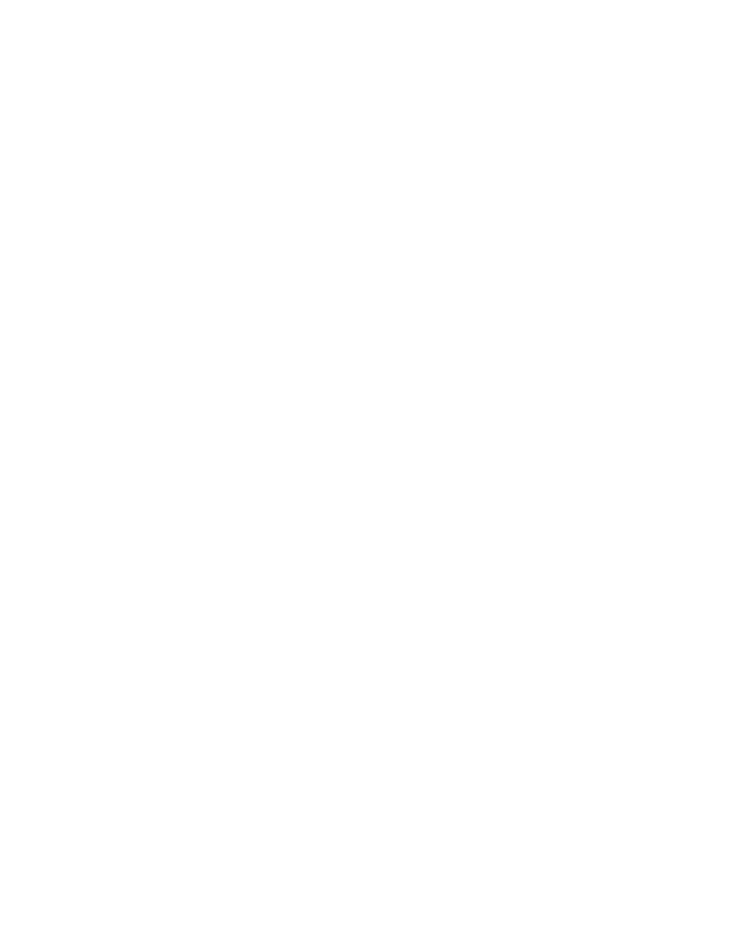
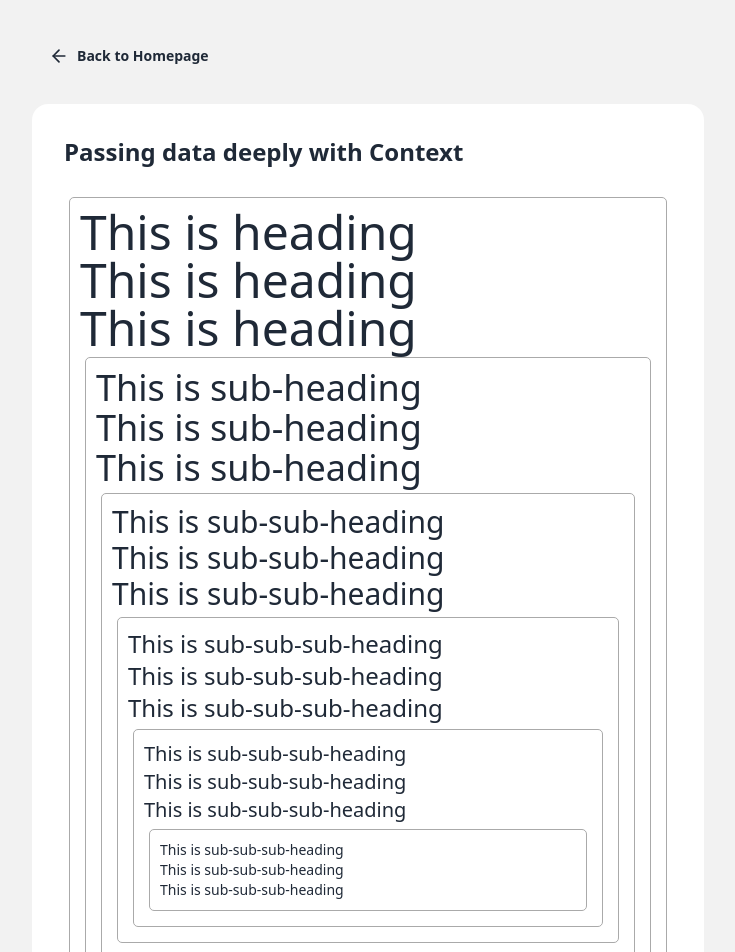
Before and after one commit to Rezuanul-Islam-Fahim/react-state-management, a React app: page /pass-with-context in a window 1280 px wide. Before the commit this address had no page. Shown: the top 952 px of the page, without its empty margins (272-1007 px from the left). Before the commit the page ends 800 px from the top, so only its background shows below. Built offline with nearby package versions, Linux system fonts and the light colour scheme; the HTML template or start-up script is replaced by a standard one.

Commit message:
Implement page with feature -> pass data deeply with context

```diff
--- a/src/App.jsx
+++ b/src/App.jsx
@@ -4,6 +4,7 @@
 import MainContentLayout from './layouts/MainContentLayout'
 import StateWithoutReducer from './pages/StateWithoutReducer'
 import ReducerWithImmer from './pages/ReducerWithImmer'
+import PassingDataWithContext from './pages/PassingDataWithContext'
 
 const App = () => {
   return (
@@ -14,6 +15,7 @@
           <Route path={'/state-without-reducer'} element={<StateWithoutReducer />} />
           <Route path={'/state-reducer'} element={<StateWithReducer />} />
           <Route path={'/reducer-immer'} element={<ReducerWithImmer />} />
+          <Route path={'/pass-with-context'} element={<PassingDataWithContext />} />
         </Route>
       </Routes>
     </BrowserRouter>
--- a/src/index.css
+++ b/src/index.css
@@ -1,3 +1,10 @@
 @tailwind base;
 @tailwind components;
 @tailwind utilities;
+
+.section {
+    padding: 10px;
+    margin: 5px;
+    border-radius: 5px;
+    border: 1px solid #aaa;
+}
--- a/src/pages/HomePage.jsx
+++ b/src/pages/HomePage.jsx
@@ -16,6 +16,10 @@
                     className="btn btn-primary my-2">
                     Reducer with Immer
                 </Link>
+                <Link to={'/pass-with-context'}
+                    className="btn btn-primary my-2">
+                    Pass data with Context
+                </Link>
             </div>
         </div>
     )
--- /dev/null
+++ b/src/pages/PassingDataWithContext.jsx
@@ -0,0 +1,92 @@
+import { createContext, useContext } from 'react'
+
+const PassingDataWithContext = () => {
+    return (
+        <>
+            <h2 className="card-title text-2xl mb-4">
+                Passing data deeply with Context
+            </h2>
+            <Section>
+                <Heading>This is heading</Heading>
+                <Heading>This is heading</Heading>
+                <Heading>This is heading</Heading>
+                <Section>
+                    <Heading>This is sub-heading</Heading>
+                    <Heading>This is sub-heading</Heading>
+                    <Heading>This is sub-heading</Heading>
+                    <Section>
+                        <Heading>This is sub-sub-heading</Heading>
+                        <Heading>This is sub-sub-heading</Heading>
+                        <Heading>This is sub-sub-heading</Heading>
+                        <Section>
+                            <Heading>This is sub-sub-sub-heading</Heading>
+                            <Heading>This is sub-sub-sub-heading</Heading>
+                            <Heading>This is sub-sub-sub-heading</Heading>
+                            <Section>
+                                <Heading>This is sub-sub-sub-heading</Heading>
+                                <Heading>This is sub-sub-sub-heading</Heading>
+                                <Heading>This is sub-sub-sub-heading</Heading>
+                                <Section>
+                                    <Heading>This is sub-sub-sub-heading</Heading>
+                                    <Heading>This is sub-sub-sub-heading</Heading>
+                                    <Heading>This is sub-sub-sub-heading</Heading>
+                                </Section>
+                            </Section>
+                        </Section>
+                    </Section>
+                </Section>
+            </Section>
+        </>
+    )
+}
+
+const Section = ({ children }) => {
+    const level = useContext(LevelContext)
+
+    return (
+        <section className="section">
+            <LevelContext value={level + 1}>
+                {children}
+            </LevelContext>
+        </section>
+    )
+}
+
+const Heading = ({ children }) => {
+    const level = useContext(LevelContext)
+
+    switch (level) {
+        case 1: {
+            console.log('Heading from level 1')
+            return <h1 className="text-5xl">{children}</h1>
+        }
+
+        case 2: {
+            return <h2 className="text-4xl">{children}</h2>
+        }
+
+        case 3: {
+            return <h3 className="text-3xl">{children}</h3>
+        }
+
+        case 4: {
+            return <h4 className="text-2xl">{children}</h4>
+        }
+
+        case 5: {
+            return <h5 className="text-xl">{children}</h5>
+        }
+
+        case 6: {
+            return <h6 className="text-sm">{children}</h6>
+        }
+
+        default: {
+            throw new Error('Unknown heading level: ', level)
+        }
+    }
+}
+
+const LevelContext = createContext(0)
+
+export default PassingDataWithContext
```
